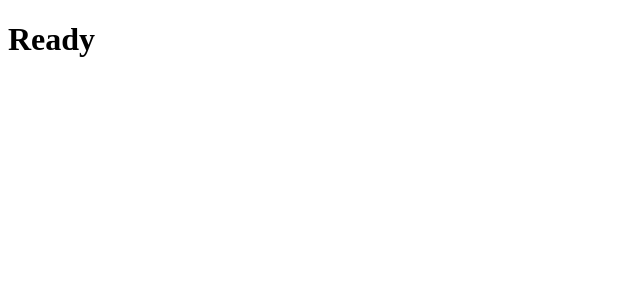
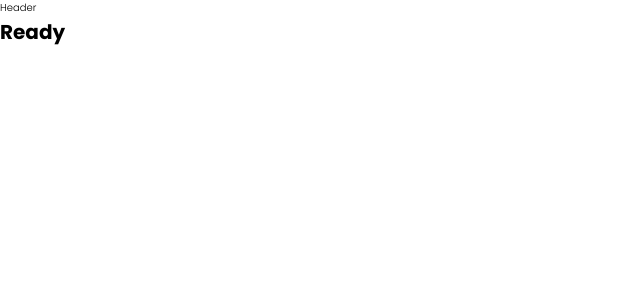
Before and after one commit to stormrageqb/Huddle, a React (Vite) app: page / in a window 1280 px wide. Shown: the top 300 px of the page, without its empty margins (0-640 px from the left). Built offline with nearby package versions, Linux system fonts and the light colour scheme.

Commit message:
Add global styles and style components library

```diff
--- a/index.html
+++ b/index.html
@@ -4,7 +4,7 @@
     <meta charset="UTF-8" />
     <link rel="icon" type="image/svg+xml" href="/favicon-32x32.png" />
     <meta name="viewport" content="width=device-width, initial-scale=1.0" />
-    <title>Vite + React</title>
+    <title>Huddle</title>
   </head>
   <body>
     <div id="root"></div>
--- a/package.json
+++ b/package.json
@@ -10,7 +10,8 @@
   },
   "dependencies": {
     "react": "^18.2.0",
-    "react-dom": "^18.2.0"
+    "react-dom": "^18.2.0",
+    "styled-components": "^5.3.6"
   },
   "devDependencies": {
     "@types/react": "^18.0.26",
--- a/src/App.jsx
+++ b/src/App.jsx
@@ -1,8 +1,15 @@
+import GlobalStyles from "./components/styles/Global";
+import Header from "./components/Header";
+
 function App() {
   return (
-    <div>
-      <h1>Ready</h1>
-    </div>
+    <>
+      <GlobalStyles />
+      <Header />
+      <div>
+        <h1>Ready</h1>
+      </div>
+    </>
   );
 }
 
--- /dev/null
+++ b/src/components/Header.jsx
@@ -0,0 +1,5 @@
+const Header = () => {
+  return <div>Header</div>;
+};
+
+export default Header;
--- /dev/null
+++ b/src/components/styles/Global.jsx
@@ -0,0 +1,29 @@
+import { createGlobalStyle } from "styled-components";
+
+const GlobalStyles = createGlobalStyle`
+    @import url('https://fonts.googleapis.com/css2?family=Open+Sans:wght@400;700&family=Poppins:wght@300;400;600;700&display=swap');
+
+    :root {
+        --font-primary: 'Poppins', sans-serif;
+        --font-secondary: 'Open Sans', sans-serif;
+    }
+
+    *, *::after, *::before {
+        margin: 0;
+        padding: 0;
+        box-sizing: inherit;
+    }
+
+    html {
+        box-sizing: border-box;
+        font-size: 62.5%;
+    }
+
+    body {
+        font-family: var(--font-primary);
+        line-height: 1.6;
+        font-weight: 300;
+    }
+`;
+
+export default GlobalStyles;
```
Also changed, not shown: 1 other file (tests, documents, lock files or other folders).
